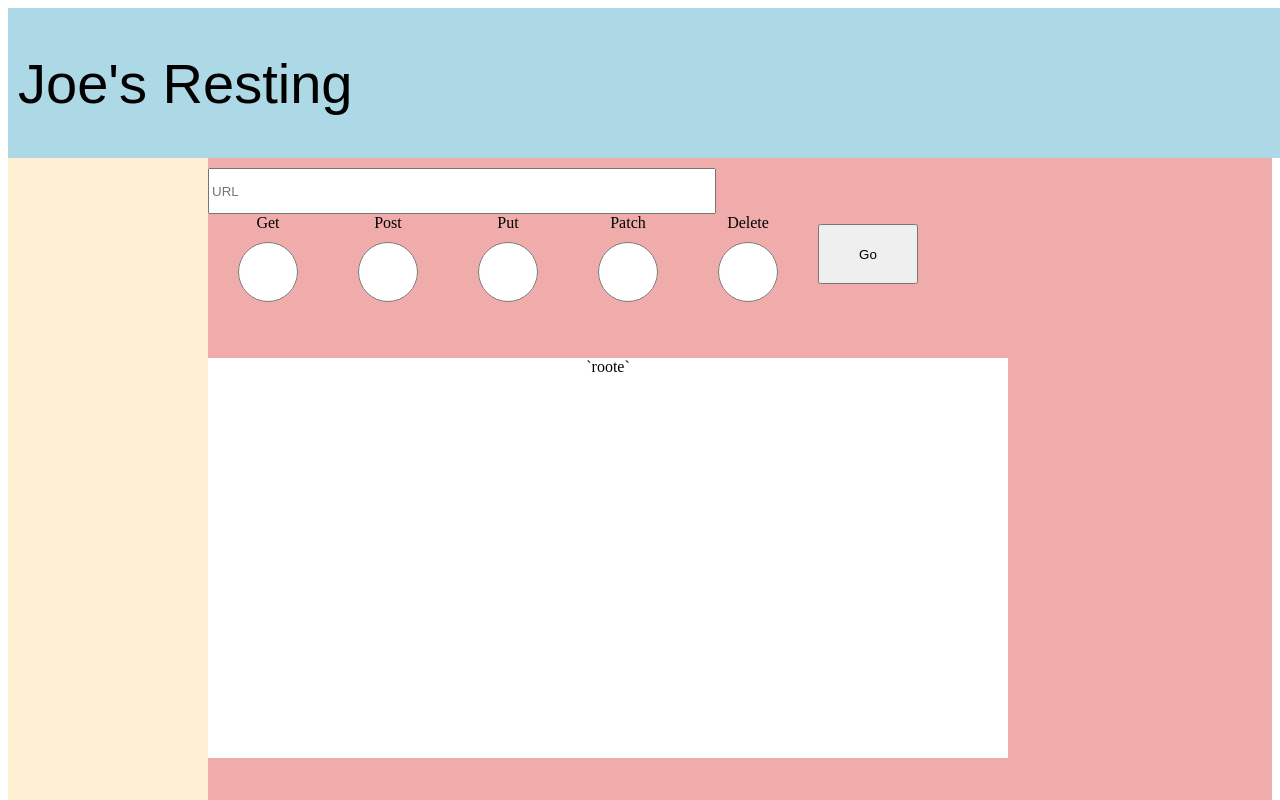
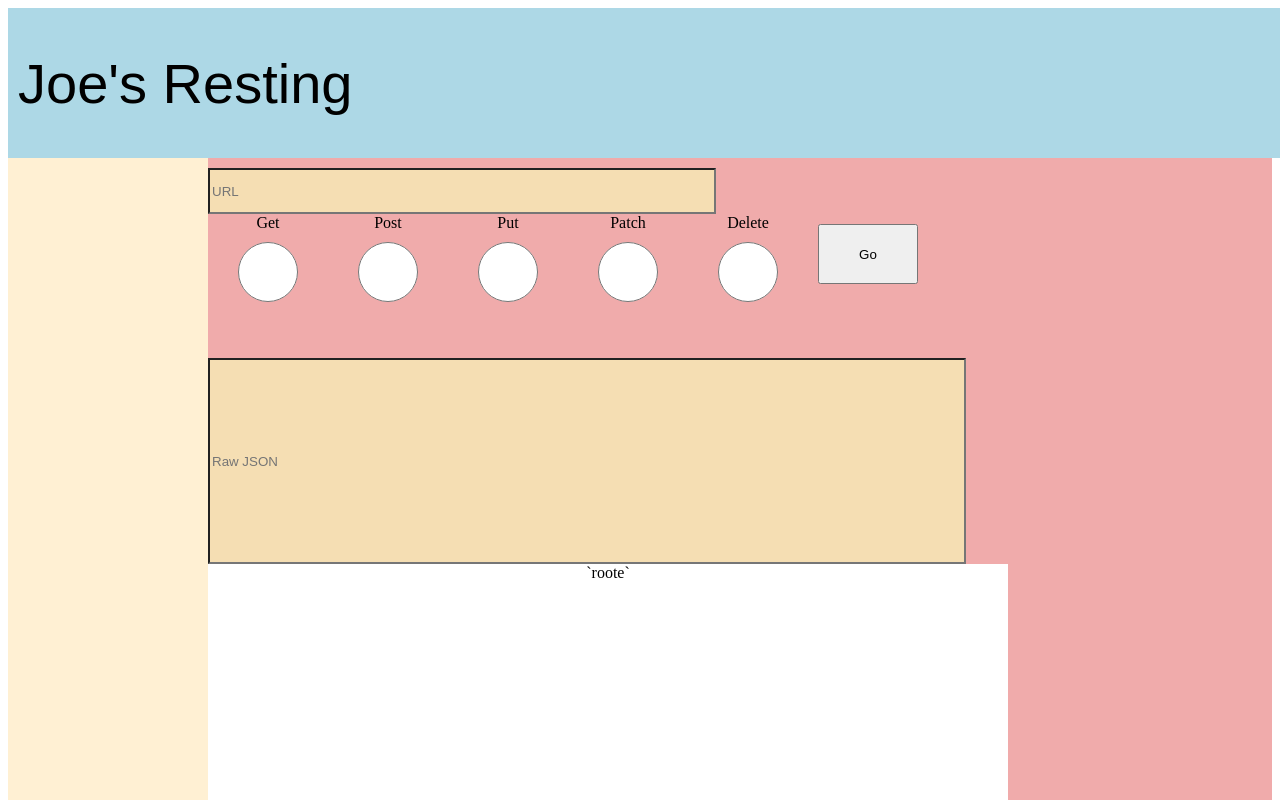
Before and after one commit to jdavisfsdev/FE-LAB--04, a React app: page / in a window 1280 px wide. Shown: the top 800 px of the page. Built offline with nearby package versions, Linux system fonts and the light colour scheme.

Commit message:
raw body

```diff
--- /dev/null
+++ b/src/components/RawBody.jsx
@@ -0,0 +1,11 @@
+/* eslint-disable max-len */
+import React from 'react';
+import RawBodyCSS from './RawBody.module.css';
+
+export default function RawBody({ onChange, body }) {
+  return (
+    <div>
+      <input onChange={onChange} name="body" placeholder="Raw JSON" type="text" value={body} />
+    </div>
+  );
+}
--- /dev/null
+++ b/src/components/RawBody.module.css
@@ -0,0 +1,5 @@
+input {
+    width: 750px;
+    height: 200px;
+    background: wheat;
+}
--- a/src/container/MainRest.jsx
+++ b/src/container/MainRest.jsx
@@ -5,6 +5,7 @@ import ResponseBody from '../components/ResponseBody';
 import History from '../components/History';
 import MainRestCSS from './MainRest.module.css';
 import { arrayOf } from 'prop-types';
+import RawBody from '../components/RawBody';
 
 const fetchFunction = async (url, method) => {
   if(method === 'GET') {
@@ -25,6 +26,7 @@ export default class MainRest extends Component {
       url: '',
       method: '',
       results: '',
+      body: '',
       history: []
     }
 
@@ -39,15 +41,18 @@ export default class MainRest extends Component {
     }
 
     render() {
-      const { url, results, history } = this.state;
+      const { url, body, results, history } = this.state;
       return (
         <div className={MainRestCSS.main}>
           <div className={MainRestCSS.UrlAndButtons}>
             <UrlAndButtons onChange={this.handleChange} onSubmit={this.handleSubmit} url={url}/>
           </div>
+
           <div className={MainRestCSS.ResponseBody}>
+            <RawBody onChange={this.handleChange} body={body} />
             <ResponseBody results={results}/>
           </div>
+
           <div className={MainRestCSS.history}>
             <History history={history} />
           </div>
--- a/src/container/MainRest.module.css
+++ b/src/container/MainRest.module.css
@@ -19,6 +19,11 @@
     grid-column-start: 2;
 }
 
+/* .RawBody {
+    grid-row: 2;
+    grid-column: 2;
+} */
+
 .History {
     grid-row-start: 1;
     grid-row-end: 3;
```
